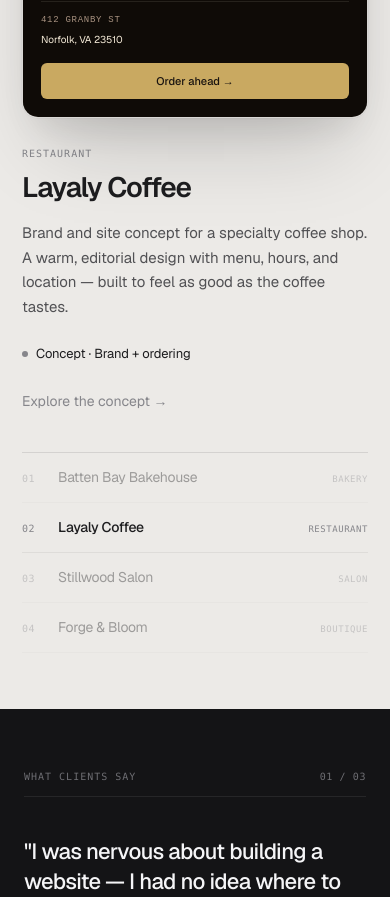
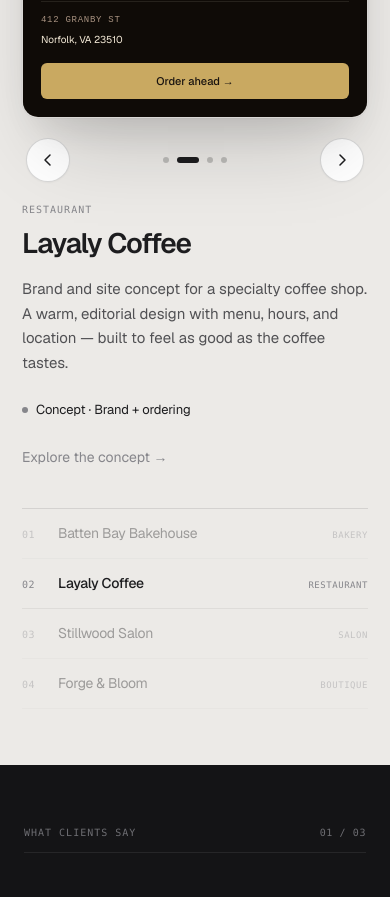
Before and after one commit to khlouda/dinexatech-v2, a Next.js app: page / in a window 390 px wide. Shown: the part 1740-2637 px from the top of the page. Built offline with nearby package versions, Linux system fonts and the light colour scheme.

Commit message:
Add visible prev/next arrows and dot indicator on mobile Showcase
Mobile users won't always discover swipe — explicit arrow buttons
and a pill-style dot indicator make navigation obvious.

```diff
--- a/components/sections/Showcase.tsx
+++ b/components/sections/Showcase.tsx
@@ -423,8 +423,8 @@ export function Showcase() {
         </div>
 
         {isMobile ? (
-          /* ── Mobile: mockup top, info bottom ── */
-          <div style={{ display: "flex", flexDirection: "column", gap: 28 }}>
+          /* ── Mobile: mockup top, arrow control, info bottom ── */
+          <div style={{ display: "flex", flexDirection: "column", gap: 20 }}>
             <div style={{ perspective: 1200 }}>
               <motion.div
                 ref={mockupRef}
@@ -444,6 +444,84 @@ export function Showcase() {
                 </div>
               </motion.div>
             </div>
+
+            {/* Arrow controls — swipe affordance for mobile users */}
+            <div style={{
+              display: "flex",
+              alignItems: "center",
+              justifyContent: "space-between",
+              padding: "0 4px",
+            }}>
+              <button
+                type="button"
+                onClick={prev}
+                aria-label="Previous project"
+                style={{
+                  width: 44,
+                  height: 44,
+                  borderRadius: "50%",
+                  border: "0.5px solid rgba(0,0,0,0.15)",
+                  background: "#fff",
+                  display: "inline-flex",
+                  alignItems: "center",
+                  justifyContent: "center",
+                  cursor: "pointer",
+                  padding: 0,
+                  flexShrink: 0,
+                  boxShadow: "0 1px 2px rgba(0,0,0,0.04)",
+                }}
+              >
+                <svg width="16" height="16" viewBox="0 0 16 16" fill="none">
+                  <path d="M10 3L5 8L10 13" stroke="#1D1D1F" strokeWidth="1.5" strokeLinecap="round" strokeLinejoin="round" />
+                </svg>
+              </button>
+
+              <div style={{ display: "flex", alignItems: "center", gap: 8 }}>
+                {cases.map((_, i) => (
+                  <button
+                    key={i}
+                    type="button"
+                    onClick={() => goTo(i)}
+                    aria-label={`Go to project ${i + 1}`}
+                    style={{
+                      width: i === activeIdx ? 22 : 6,
+                      height: 6,
+                      borderRadius: 3,
+                      border: "none",
+                      background: i === activeIdx ? "#1D1D1F" : "rgba(0,0,0,0.2)",
+                      cursor: "pointer",
+                      padding: 0,
+                      transition: "width 0.2s ease, background 0.2s ease",
+                    }}
+                  />
+                ))}
+              </div>
+
+              <button
+                type="button"
+                onClick={next}
+                aria-label="Next project"
+                style={{
+                  width: 44,
+                  height: 44,
+                  borderRadius: "50%",
+                  border: "0.5px solid rgba(0,0,0,0.15)",
+                  background: "#fff",
+                  display: "inline-flex",
+                  alignItems: "center",
+                  justifyContent: "center",
+                  cursor: "pointer",
+                  padding: 0,
+                  flexShrink: 0,
+                  boxShadow: "0 1px 2px rgba(0,0,0,0.04)",
+                }}
+              >
+                <svg width="16" height="16" viewBox="0 0 16 16" fill="none">
+                  <path d="M6 3L11 8L6 13" stroke="#1D1D1F" strokeWidth="1.5" strokeLinecap="round" strokeLinejoin="round" />
+                </svg>
+              </button>
+            </div>
+
             <InfoPanel activeCase={activeCase} activeIdx={activeIdx} goTo={goTo} fading={fading} isMobile />
           </div>
         ) : (
```
